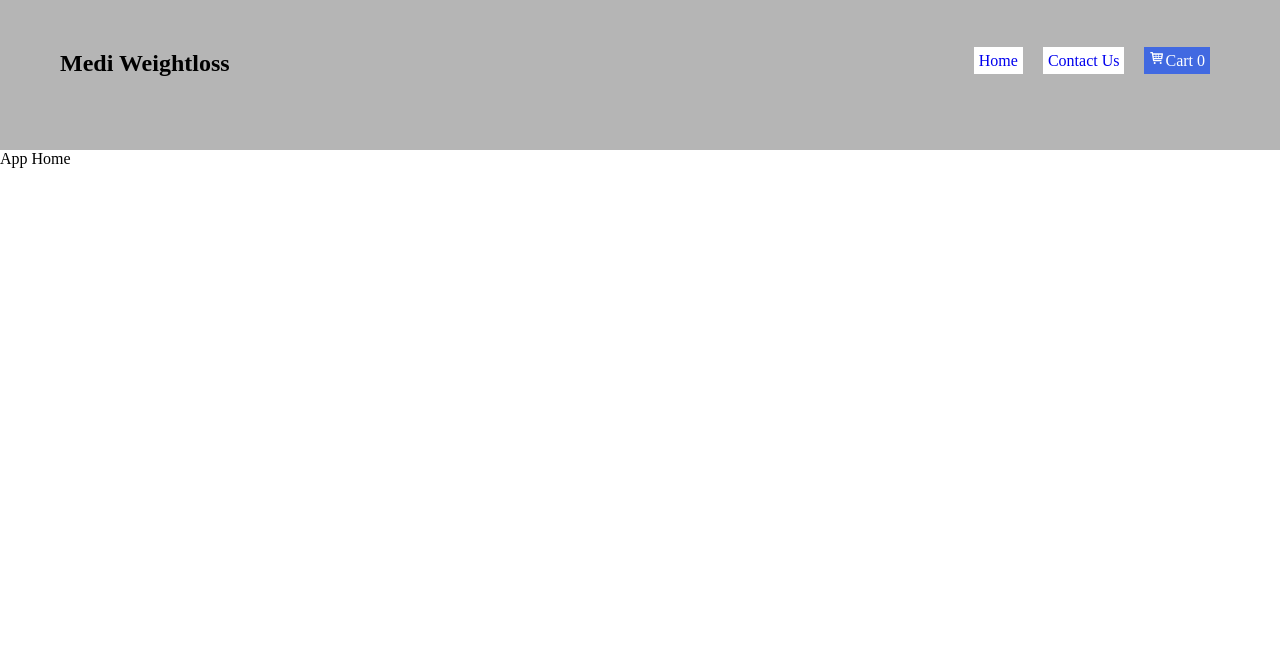
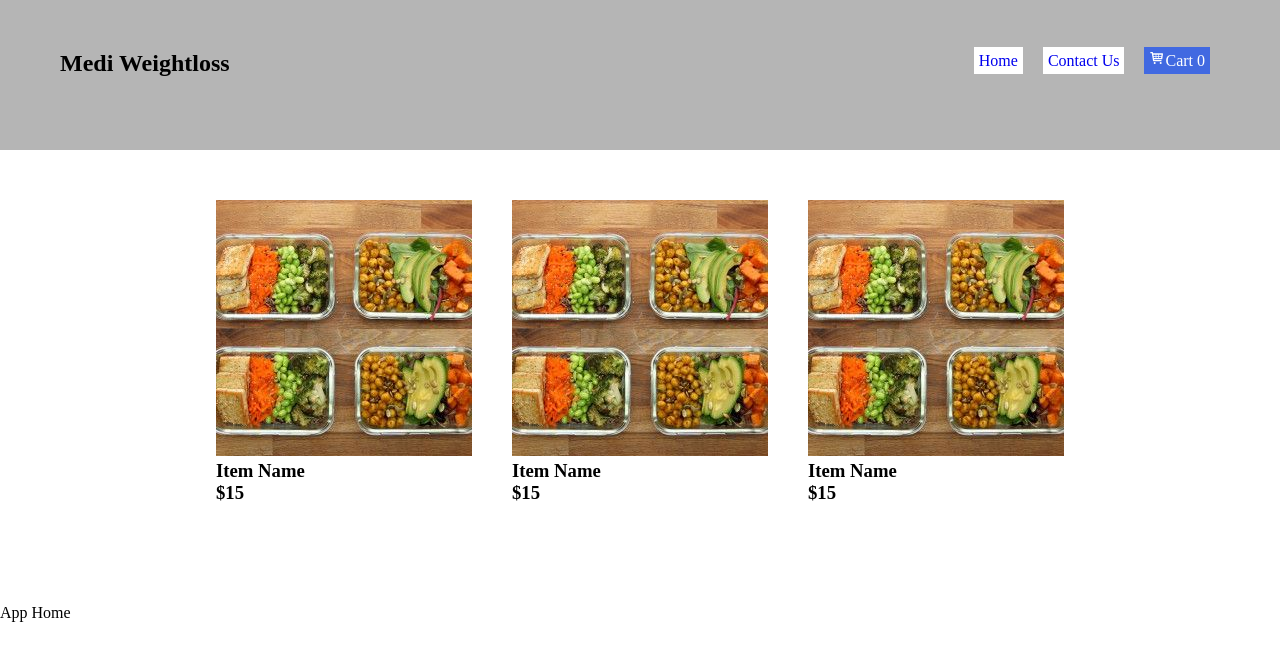
Before and after one commit to eberhe93/medi-weightless-ecommerce, a React (Create React App) app in the folder medi-ecommerce/: page / in a window 1280 px wide. Shown: the top 660 px of the page. Built offline with nearby package versions, Linux system fonts and the light colour scheme; a web font is replaced by a local one.

Commit message:
adding file structure and listview screen template

```diff
--- a/medi-ecommerce/src/App.js
+++ b/medi-ecommerce/src/App.js
@@ -2,11 +2,13 @@ import React from 'react';
 import logo from './logo.svg';
 import './App.css';
 import Navbar from './components/Navbar/Navbar';
+import ListViewScreen from './screens/ListViewScreen/ListViewScreen';
 
 function App() {
   return (
     <div className="App">
       <Navbar />
+      <ListViewScreen />
      App Home
     </div>
   );
--- a/medi-ecommerce/src/modules/styles.js
+++ b/medi-ecommerce/src/modules/styles.js
@@ -18,6 +18,15 @@ export const styles = {
       cursor: 'pointer',
       textDecoration: 'none'
     }
+  },
+  listViewScreen: {
+    container: {
+      display: 'flex',
+      justifyContent: 'center',
+      flexWrap: 'wrap',
+      marginTop: '50px',
+      paddingBottom: '100px'
+    },
   }
 };
 
--- /dev/null
+++ b/medi-ecommerce/src/screens/ListViewScreen/ListViewScreen.css
@@ -0,0 +1,23 @@
+.image {
+    margin-right:20px;
+    margin-left: 20px;
+    position: relative;
+    overflow: hidden;
+  }
+
+.image:hover .cart{
+    bottom: 47px;
+    opacity: 1;
+    padding: 10px;
+    text-decoration: none;
+}
+
+.addToCartButton {
+    position: absolute;
+    width: 100%;
+    background-color:darkgrey;
+    transition: all 0.3s ease-in-out;
+    opacity: 0;
+    cursor: pointer;
+    text-align: center;
+}
--- /dev/null
+++ b/medi-ecommerce/src/screens/ListViewScreen/ListViewScreen.js
@@ -0,0 +1,33 @@
+import React, { Component } from 'react';
+import MealPlanImage from '../../assets/meal-plan-template.jpg';
+import styles from '../../modules/styles';
+import './ListViewScreen.css'
+
+class ListViewScreen extends Component {
+  render() {
+    return (
+      <div style={styles.listViewScreen.container}>
+        <div className="image">
+          <img src={MealPlanImage} alt="" />
+          <h3>Item Name</h3>
+          <h3>$15</h3>
+          <a href="#" className="addToCartButton cart">Add to Cart</a>
+        </div>
+        <div className="image">
+          <img src={MealPlanImage} alt="" />
+          <h3>Item Name</h3>
+          <h3>$15</h3>
+          <a href="#" className="addToCartButton cart">Add to Cart</a>
+        </div>
+        <div className="image">
+          <img src={MealPlanImage} alt="" />
+          <h3>Item Name</h3>
+          <h3>$15</h3>
+          <a href="#" className="addToCartButton cart">Add to Cart</a>
+        </div>
+      </div>
+    );
+  }
+}
+
+export default ListViewScreen;
```
Also changed, not shown: medi-ecommerce/src/assets/meal-plan-template.jpg (added). Lines whose indentation alone changed are shown as unchanged.
